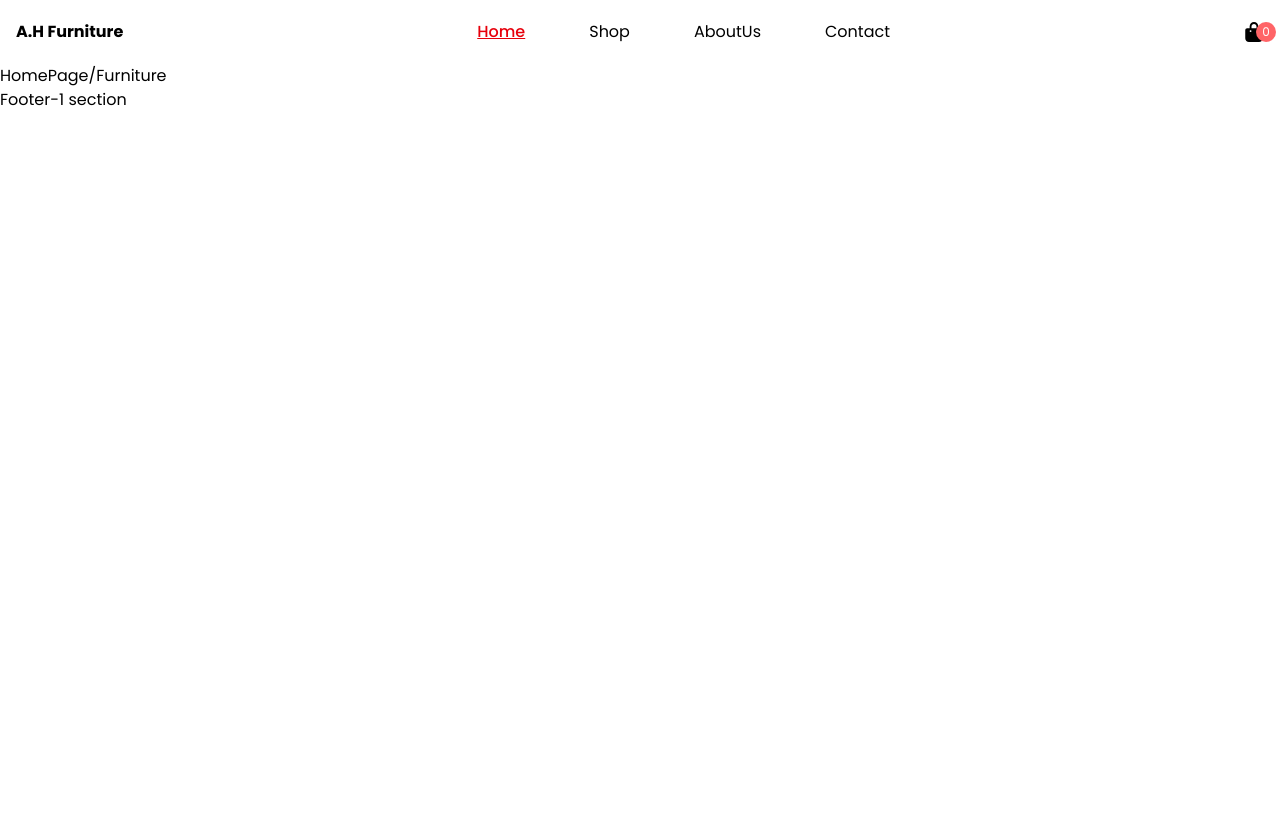
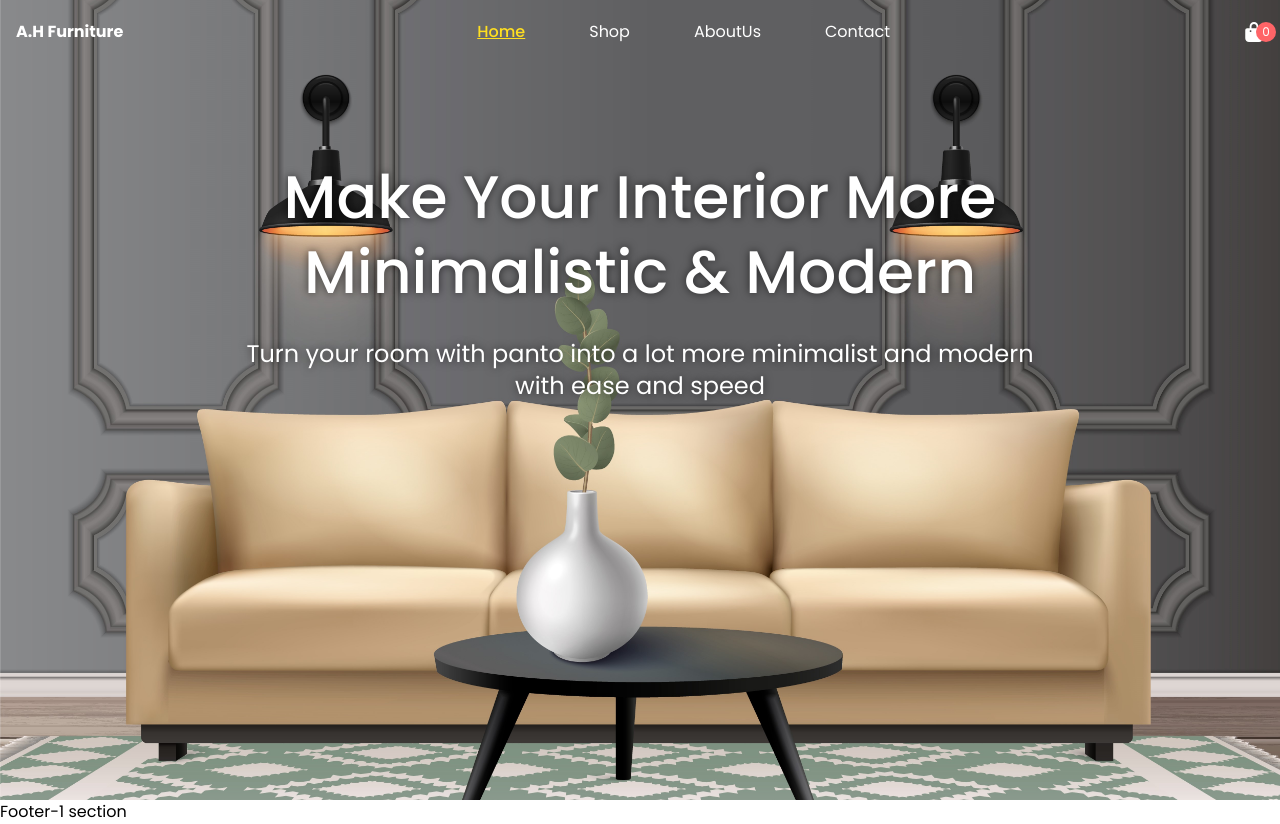
Before and after one commit to arifstk/A.H_Furniture, a React (Vite) app: page / in a window 1280 px wide. Before the commit the page ends 800 px from the top, so only its background shows below. Built offline with nearby package versions, Linux system fonts and the light colour scheme.

Commit message:
initial commit

```diff
--- a/src/components/Navbar.jsx
+++ b/src/components/Navbar.jsx
@@ -15,16 +15,16 @@ const Navbar = () => {
   // };
 
   return (
-    <header className='relative z-50'>
+    <header className={`fixed top-0 left-0 right-0 z-50 transition duration-300 ease-in-out text-white`}>
       <nav className='container mx-auto flex justify-between items-center py-5 px-4'>
         <Link to="/" className='text-1.5xl font-bold'>A.H Furniture</Link >
 
         {/* Desktop Menu Item  */}
         <div className='flex-col md:flex-row items-center md:space-x-8 gap-8 hidden md:flex'>
-          <NavLink to="/" className={({isActive}) => isActive ? "text-red-600 font-medium underline" : "hover:text-red-500"}>Home</NavLink>
-          <NavLink to="/shop" className={({isActive}) => isActive ? "text-red-600 font-medium underline" : "hover:text-red-500"}>Shop</NavLink>
-          <NavLink to="/aboutUs" className={({isActive}) => isActive ? "text-red-600 font-medium underline" : "hover:text-red-500"}>AboutUs</NavLink>
-          <NavLink to="/contact" className={({isActive}) => isActive ? "text-red-600 font-medium underline" : "hover:text-red-500"}>Contact</NavLink>
+          <NavLink to="/" className={({isActive}) => isActive ? "text-yellow-300 font-medium underline" : "hover:text-yellow-300"}>Home</NavLink>
+          <NavLink to="/shop" className={({isActive}) => isActive ? "text-yellow-300 font-medium underline" : "hover:text-yellow-300"}>Shop</NavLink>
+          <NavLink to="/aboutUs" className={({isActive}) => isActive ? "text-yellow-300 font-medium underline" : "hover:text-yellow-300"}>AboutUs</NavLink>
+          <NavLink to="/contact" className={({isActive}) => isActive ? "text-yellow-300 font-medium underline" : "hover:text-yellow-300"}>Contact</NavLink>
         </div>
 
         {/* Hamburger menu */}
--- /dev/null
+++ b/src/pages/home/Hero.jsx
@@ -0,0 +1,17 @@
+import React from 'react';
+import bannerImg from '../../assets/banner1.jpg';
+
+const Hero = () => {
+  return (
+    <section className='h-screen relative bg-cover bg-center text-white' style = {{backgroundImage: `url(${bannerImg})`}}>
+      <div className='md:pt-40 pt-24 px-3 text-center space-y-7 md:w-2/3 mx-auto' style={{ textShadow: '0 0 8px rgba(0,0,0,0.6)' }}>
+
+        <h1 className='text-3xl lg:text-6xl font-medium lg:leading-tight leading-snug'>Make Your Interior More Minimalistic & Modern</h1>
+        <p className='md:text-2xl font-normal'>Turn your room with panto into a lot more minimalist and modern with ease and speed</p>
+
+      </div>
+    </section>
+  );
+};
+
+export default Hero;
--- a/src/pages/home/Home.jsx
+++ b/src/pages/home/Home.jsx
@@ -1,9 +1,10 @@
 import React from 'react';
+import Hero from './Hero';
 
 const Home = () => {
   return (
     <div>
-      HomePage/Furniture
+      <Hero />
     </div>
   );
 };
```
Also changed, not shown: src/mainLayout/MainLayout.jsx (+4 -8 lines), src/assets/banner1.jpg (added).
